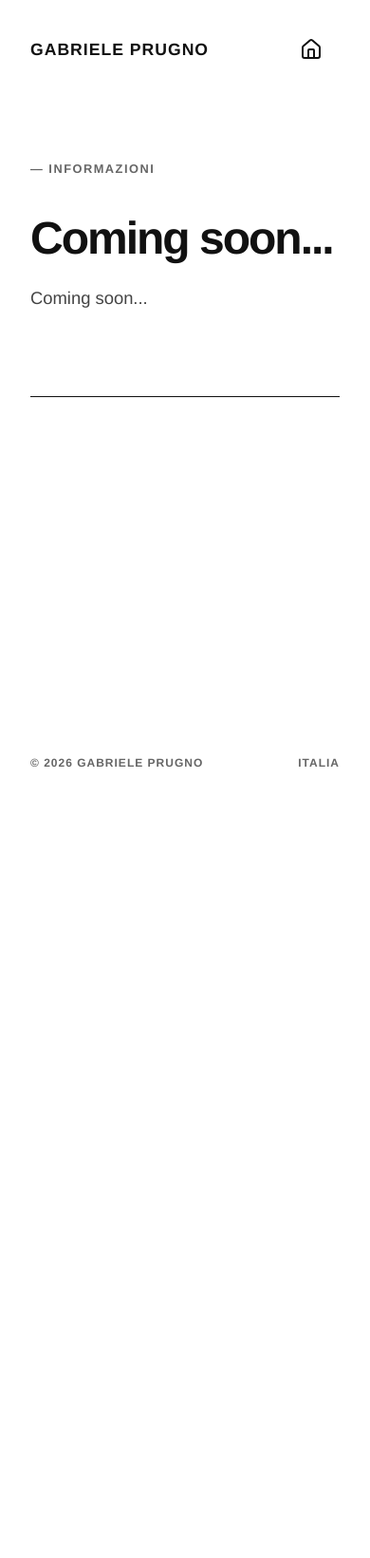
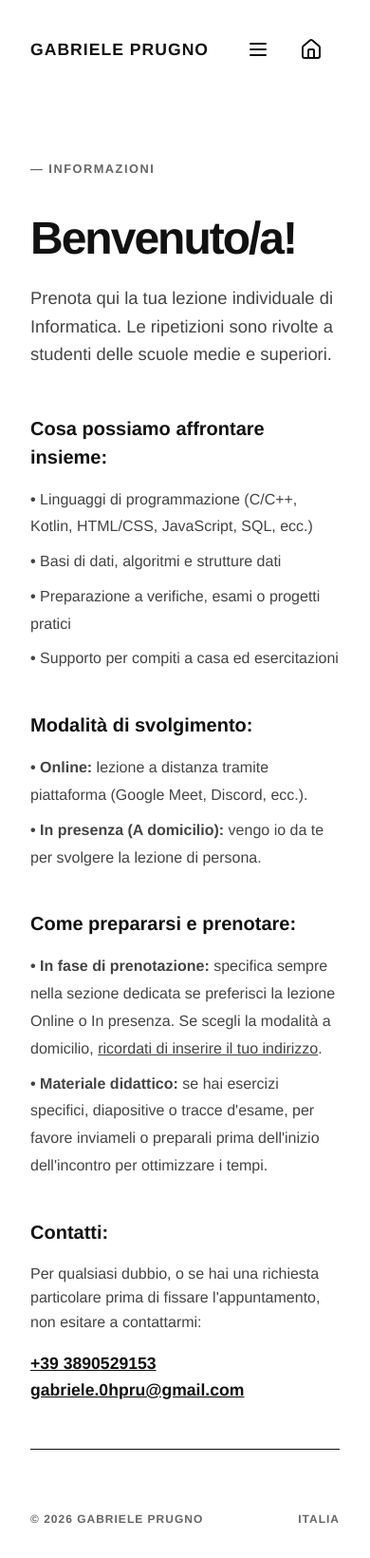
Before and after one commit to GabrielePrugno/ripetizioni, a plain HTML site: page informazioni.html in a window 390 px wide. Shown: the whole page at 95% size. Before the commit the page ends 844 px from the top, so only its background shows below. Drawn offline with Linux system fonts and the light colour scheme.

Commit message:
Manutenzione

```diff
--- a/informazioni.html
+++ b/informazioni.html
@@ -21,29 +21,77 @@
     <!-- Header Navigation -->
     <header class="navbar">
         <div class="logo"><a href="index.html" style="text-decoration: none; color: inherit;">GABRIELE PRUGNO</a></div>
-        <nav class="nav-links">
+
+        <!-- Menu di navigazione con ID per il mobile -->
+        <nav class="nav-links" id="nav-menu">
             <a href="me.html">CHI SONO IO?</a>
         </nav>
-        <!-- Aggiunto lo stesso stile in linea del bottone della Home per pareggiare le dimensioni -->
+
+        <!-- Gruppo bottoni a destra (Hamburger + Home) -->
+        <div style="display: flex; gap: 0.5rem; align-items: center;">
+
+            <!-- Tasto Hamburger (visibile solo su telefono tramite CSS) -->
+            <button id="hamburger-btn" class="btn-outline-sm hamburger-btn">
+                <svg xmlns="http://www.w3.org/2000/svg" width="24" height="24" viewBox="0 0 24 24" fill="none" stroke="currentColor" stroke-width="2" stroke-linecap="round" stroke-linejoin="round" class="lucide lucide-menu"><line x1="4" x2="20" y1="12" y2="12"/><line x1="4" x2="20" y1="6" y2="6"/><line x1="4" x2="20" y1="18" y2="18"/></svg>
+            </button>
+
+            <!-- Tasto Home (Casetta) -->
             <a href="index.html" class="btn-outline-sm" style="cursor: pointer; background: transparent; display: flex; align-items: center; justify-content: center;">
                 <svg xmlns="http://www.w3.org/2000/svg" width="24" height="24" viewBox="0 0 24 24" fill="none" stroke="currentColor" stroke-width="2" stroke-linecap="round" stroke-linejoin="round" class="lucide lucide-house">
                     <path d="M15 21v-8a1 1 0 0 0-1-1h-4a1 1 0 0 0-1 1v8"/>
                     <path d="M3 10a2 2 0 0 1 .709-1.528l7-6a2 2 0 0 1 2.582 0l7 6A2 2 0 0 1 21 10v9a2 2 0 0 1-2 2H5a2 2 0 0 1-2-2z"/>
                 </svg>
             </a>
+
+        </div>
     </header>
 
     <!-- Main Content Container -->
     <main class="container">
 
-        <!-- Information Header Section -->
+        <!-- Information Section -->
         <section class="hero-section" style="padding-bottom: 2rem; grid-template-columns: 1fr;">
             <div class="hero-content">
                 <span class="section-tag">&mdash; INFORMAZIONI</span>
-                <h1 class="hero-title">Coming soon...</h1>
-                <p class="hero-subtitle">
-                    Coming soon...
+                <h1 class="hero-title">Benvenuto/a!</h1>
+                <p class="hero-subtitle" style="margin-bottom: 3rem;">
+                    Prenota qui la tua lezione individuale di Informatica. Le ripetizioni sono rivolte a studenti delle scuole medie e superiori.
                 </p>
+
+                <!-- Blocco Testuale Strutturato -->
+                <div style="text-align: left;">
+
+                    <h3 style="font-size: 1.25rem; font-weight: 800; margin-bottom: 1rem; color: var(--text-main);">Cosa possiamo affrontare insieme:</h3>
+                    <ul style="list-style-type: none; padding-left: 0; margin-bottom: 2.5rem; color: var(--text-subtitle); line-height: 1.8;">
+                        <li style="margin-bottom: 0.5rem;"><strong>&bull;</strong> Linguaggi di programmazione (C/C++, Kotlin, HTML/CSS, JavaScript, SQL, ecc.)</li>
+                        <li style="margin-bottom: 0.5rem;"><strong>&bull;</strong> Basi di dati, algoritmi e strutture dati</li>
+                        <li style="margin-bottom: 0.5rem;"><strong>&bull;</strong> Preparazione a verifiche, esami o progetti pratici</li>
+                        <li style="margin-bottom: 0.5rem;"><strong>&bull;</strong> Supporto per compiti a casa ed esercitazioni</li>
+                    </ul>
+
+                    <h3 style="font-size: 1.25rem; font-weight: 800; margin-bottom: 1rem; color: var(--text-main);">Modalità di svolgimento:</h3>
+                    <ul style="list-style-type: none; padding-left: 0; margin-bottom: 2.5rem; color: var(--text-subtitle); line-height: 1.8;">
+                        <li style="margin-bottom: 0.5rem;"><strong>&bull; Online:</strong> lezione a distanza tramite piattaforma (Google Meet, Discord, ecc.).</li>
+                        <li style="margin-bottom: 0.5rem;"><strong>&bull; In presenza (A domicilio):</strong> vengo io da te per svolgere la lezione di persona.</li>
+                    </ul>
+
+                    <h3 style="font-size: 1.25rem; font-weight: 800; margin-bottom: 1rem; color: var(--text-main);">Come prepararsi e prenotare:</h3>
+                    <ul style="list-style-type: none; padding-left: 0; margin-bottom: 2.5rem; color: var(--text-subtitle); line-height: 1.8;">
+                        <li style="margin-bottom: 0.5rem;"><strong>&bull; In fase di prenotazione:</strong> specifica sempre nella sezione dedicata se preferisci la lezione Online o In presenza. Se scegli la modalità a domicilio, <u>ricordati di inserire il tuo indirizzo</u>.</li>
+                        <li style="margin-bottom: 0.5rem;"><strong>&bull; Materiale didattico:</strong> se hai esercizi specifici, diapositive o tracce d'esame, per favore inviameli o preparali prima dell'inizio dell'incontro per ottimizzare i tempi.</li>
+                    </ul>
+
+                    <h3 style="font-size: 1.25rem; font-weight: 800; margin-bottom: 1rem; color: var(--text-main);">Contatti:</h3>
+                    <p style="color: var(--text-subtitle); line-height: 1.6; margin-bottom: 1rem;">
+                        Per qualsiasi dubbio, o se hai una richiesta particolare prima di fissare l'appuntamento, non esitare a contattarmi:
+                    </p>
+                    <p style="color: var(--text-main); font-weight: 600; line-height: 1.6; font-size: 1.1rem;">
+                        <a href="tel:+393890529153" style="color: inherit; text-decoration: underline;">+39 3890529153</a>
+                        <br>
+                        <a href="mailto:gabriele.0hpru@gmail.com" style="color: inherit; text-decoration: underline;">gabriele.0hpru@gmail.com</a>
+                    </p>
+
+                </div>
             </div>
         </section>
 
@@ -54,9 +102,20 @@
     <!-- Footer -->
     <footer class="footer-bar">
         <span>&copy; 2026 GABRIELE PRUGNO</span>
-        <!-- Corretto il tag a -->
         <span><a class="admin-link"></a>ITALIA</span>
     </footer>
 
+    <!-- Script per aprire/chiudere il menu Hamburger su mobile -->
+    <script>
+        const hamburgerBtn = document.getElementById('hamburger-btn');
+        const navMenu = document.getElementById('nav-menu');
+
+        if (hamburgerBtn && navMenu) {
+            hamburgerBtn.addEventListener('click', () => {
+                navMenu.classList.toggle('active');
+            });
+        }
+    </script>
+
 </body>
 </html>
```
Also changed, not shown: index.html (+1 -2 lines). Lines whose indentation alone changed are shown as unchanged.
